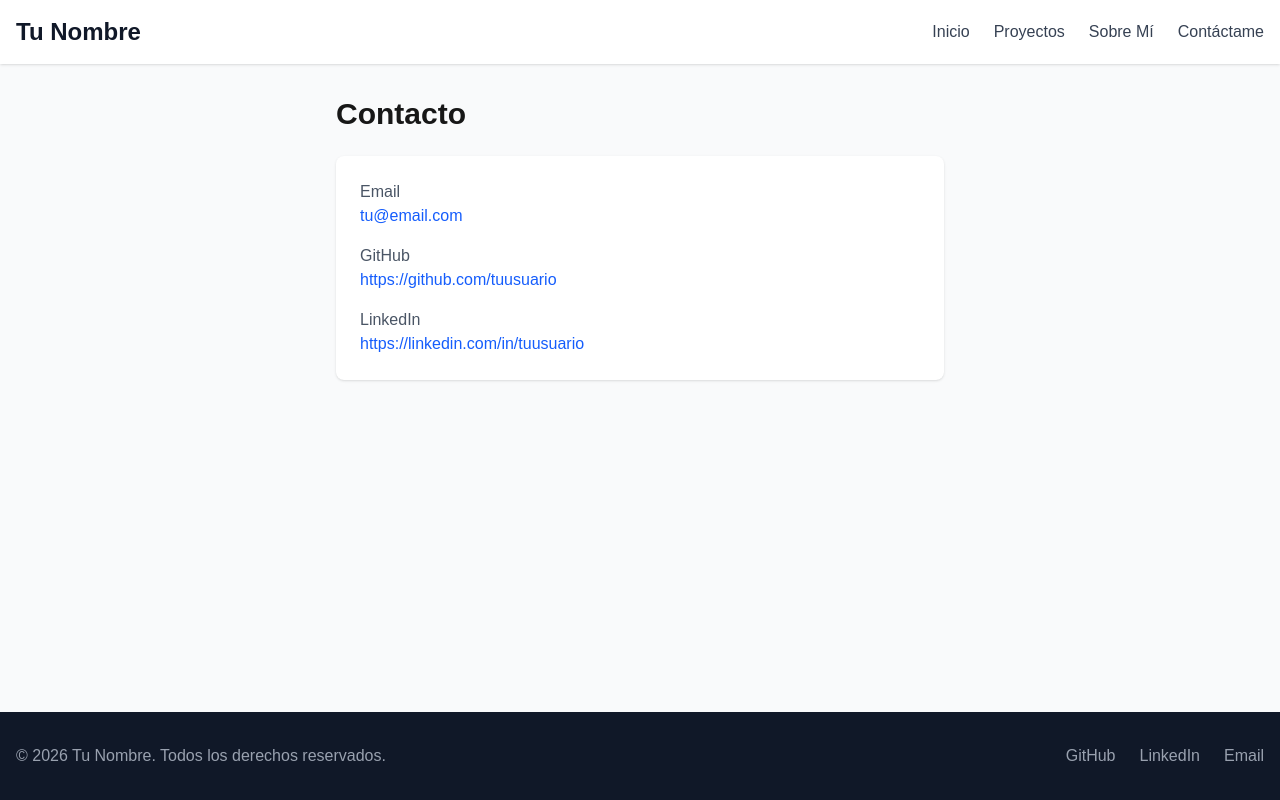
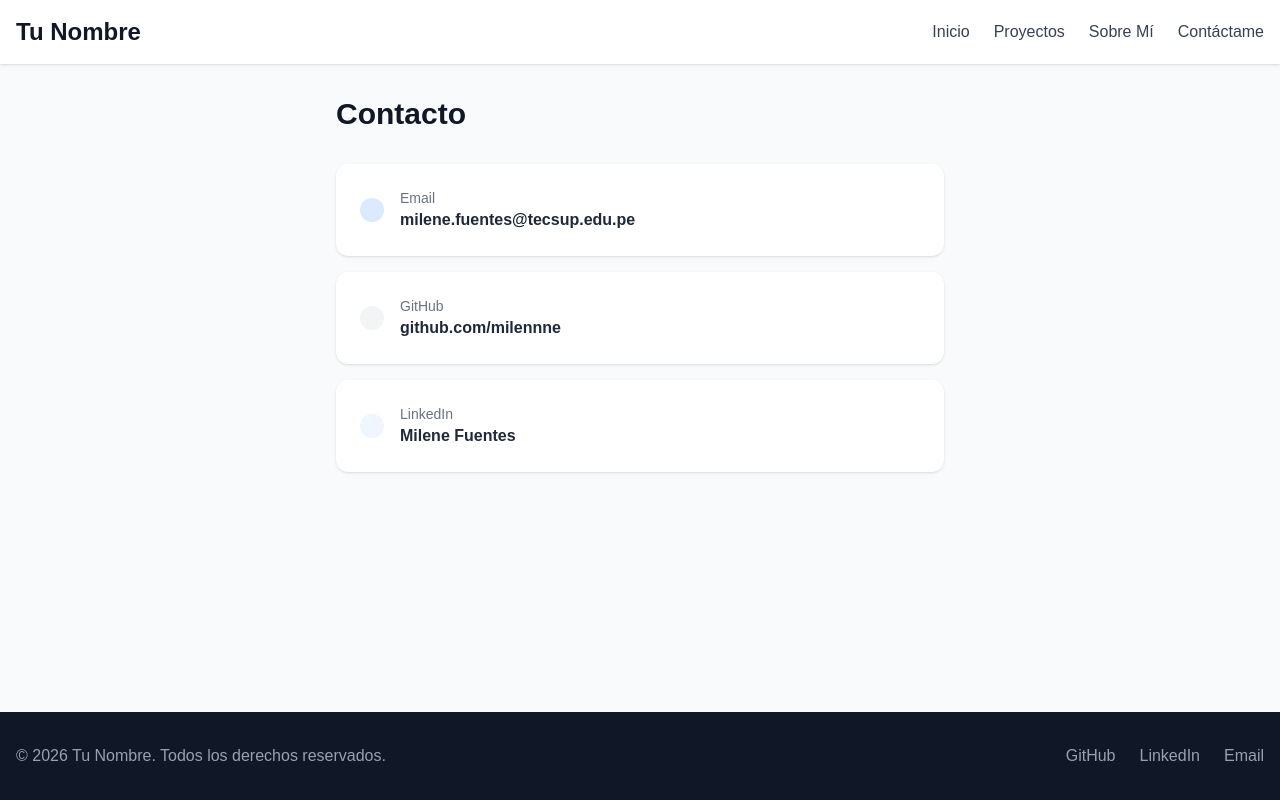
Before and after one commit to milennne/DAWA14, a Next.js app: page /contact in a window 1280 px wide. Built offline with nearby package versions, Linux system fonts and the light colour scheme.

Commit message:
Portfolio

```diff
--- a/src/app/contact/page.tsx
+++ b/src/app/contact/page.tsx
@@ -1,34 +1,71 @@
 import { Metadata } from 'next';
-import { personalInfo } from '@/lib/data';
 
 export const metadata: Metadata = {
   title: 'Contacto',
-  description: `Ponte en contacto con ${personalInfo.name}`,
+  description: 'Ponte en contacto conmigo',
 };
 
 export default function ContactPage() {
   return (
     <section className="container mx-auto p-8 max-w-2xl">
-      <h1 className="text-3xl font-bold mb-6">Contacto</h1>
-      <div className="bg-white rounded-lg shadow p-6 space-y-4">
+      <h1 className="text-3xl font-bold mb-8 text-gray-900">
+        Contacto
+      </h1>
+
+      <div className="grid gap-4">
+
+        <a
+          href="mailto:milene.fuentes@tecsup.edu.pe"
+          className="flex items-center gap-4 bg-white rounded-xl shadow p-6 hover:shadow-md transition"
+        >
+          <div className="bg-blue-100 text-blue-600 rounded-full p-3 text-2xl">
+
+          </div>
+
           <div>
-          <p className="text-gray-600">Email</p>
-          <a href={`mailto:${personalInfo.email}`} className="text-blue-600 hover:underline">
-            {personalInfo.email}
+            <p className="text-sm text-gray-500">Email</p>
+            <p className="font-semibold text-gray-800">
+              milene.fuentes@tecsup.edu.pe
+            </p>
+          </div>
         </a>
+
+        <a
+          href="https://github.com/milennne"
+          target="_blank"
+          rel="noopener noreferrer"
+          className="flex items-center gap-4 bg-white rounded-xl shadow p-6 hover:shadow-md transition"
+        >
+          <div className="bg-gray-100 text-gray-800 rounded-full p-3 text-2xl">
+
           </div>
+
           <div>
-          <p className="text-gray-600">GitHub</p>
-          <a href={personalInfo.github} target="_blank" className="text-blue-600 hover:underline">
-            {personalInfo.github}
+            <p className="text-sm text-gray-500">GitHub</p>
+            <p className="font-semibold text-gray-800">
+              github.com/milennne
+            </p>
+          </div>
         </a>
+
+        <a
+          href="https://www.linkedin.com/in/milene-fuentes-26a35436b/"
+          target="_blank"
+          rel="noopener noreferrer"
+          className="flex items-center gap-4 bg-white rounded-xl shadow p-6 hover:shadow-md transition"
+        >
+          <div className="bg-blue-50 text-blue-700 rounded-full p-3 text-2xl">
+
           </div>
+
           <div>
-          <p className="text-gray-600">LinkedIn</p>
-          <a href={personalInfo.linkedin} target="_blank" className="text-blue-600 hover:underline">
-            {personalInfo.linkedin}
+            <p className="text-sm text-gray-500">LinkedIn</p>
+            <p className="font-semibold text-gray-800">
+              Milene Fuentes
+            </p>
+          </div>
         </a>
-        </div>
+
       </div>
     </section>
   );
```
Lines whose indentation alone changed are shown as unchanged.
